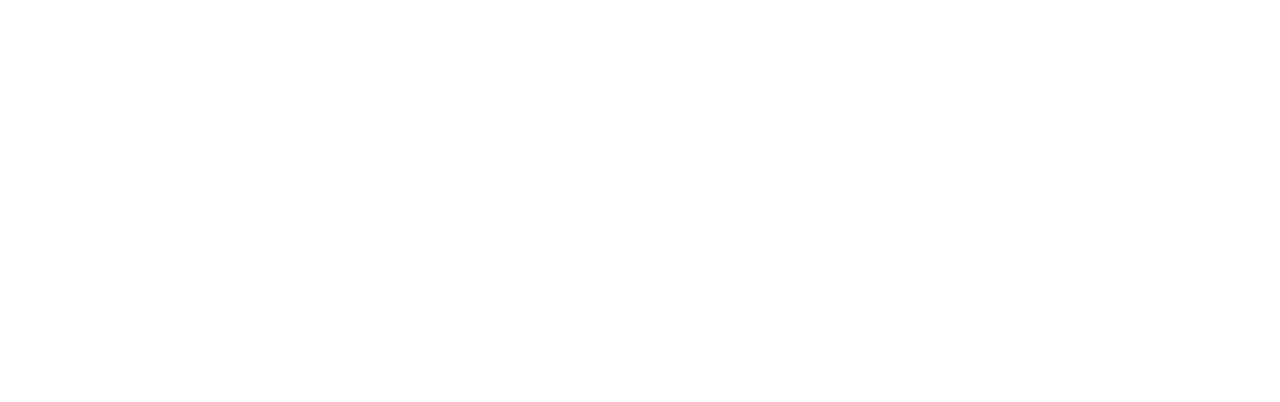
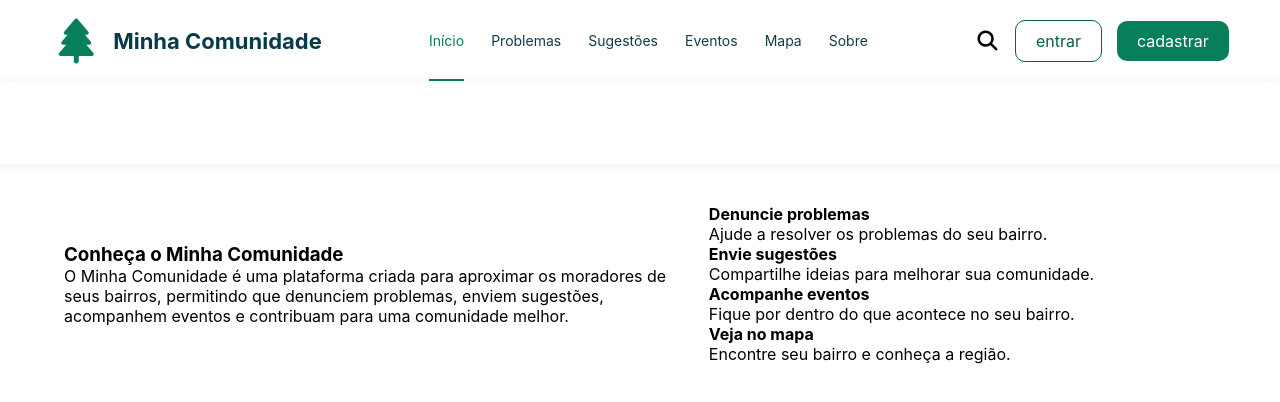
Before and after one commit to miguelssnt19-create/Projeto_Tcc_Minha_comunidade, a React (Create React App) app in the folder react-minha-comunidade/: page /sobre in a window 1280 px wide. Before the commit this address had no page. Shown: the top 402 px of the page. Built offline with nearby package versions, Linux system fonts and the light colour scheme.

Commit message:
Add Cabecalho component and refactor headers in multiple pages

```diff
--- /dev/null
+++ b/react-minha-comunidade/src/component/cabecalho/index.jsx
@@ -0,0 +1,75 @@
+import './index.scss';
+import { Link, useNavigate } from "react-router-dom";
+import { useState } from "react";
+
+export default function Cabecalho(){
+
+    const navegar = useNavigate();
+
+const [usuario, setUsuario] = useState(() => {
+    const dados = localStorage.getItem("minhaComunidadeUsuario");
+
+    return dados ? JSON.parse(dados) : null;
+});
+
+function sair() {
+    localStorage.removeItem("minhaComunidadeToken");
+    localStorage.removeItem("minhaComunidadeUsuario");
+
+    setUsuario(null);
+    navegar("/entrar");
+}
+
+
+    return(
+        <div>
+            <header>
+        <div className="logo">
+            <i className="fa-solid fa-tree"></i>
+
+            <div>
+                <h2>Minha Comunidade</h2>
+
+            </div>
+        </div>
+
+        <nav>
+            <a href="/" class="ativo">Início</a>
+            <a href="/problemas">Problemas</a>
+            <a href="/sugestoes">Sugestões</a>
+            <a href="/evento">Eventos</a>
+            <a href="/mapa">Mapa</a>
+            <a href="/sobre">Sobre</a>
+        </nav>
+
+<div className="acoes">
+    <i className="fa-solid fa-magnifying-glass"></i>
+
+    {usuario && (
+        <div className="usuario-logado">
+            <i className="fa-solid fa-circle-user"></i>
+            <span>{usuario.nome}</span>
+
+            <button onClick={sair} className="botao-sair">
+                Sair
+            </button>
+        </div>
+    )}
+
+    {!usuario && (
+        <>
+            <Link className="Entrar" to="/entrar">
+                entrar
+            </Link>
+
+            <Link className="Cadastrar" to="/cadastrar">
+                cadastrar
+            </Link>
+        </>
+    )}
+</div>
+    </header>
+        </div>
+    )
+
+}
--- /dev/null
+++ b/react-minha-comunidade/src/component/cabecalho/index.scss
@@ -0,0 +1,39 @@
+
+header {
+    height: 82px;
+    background: white;
+
+    display: flex;
+    align-items: center;
+    justify-content: space-between;
+
+    padding: 0 4%;
+
+    box-shadow: 0 2px 10px rgba(0,0,0,0.08);
+
+    position: sticky;
+    top: 0;
+    z-index: 1000;
+}
+
+.logo {
+    display: flex;
+    align-items: center;
+    gap: 12px;
+}
+
+.logo > i {
+    font-size: 40px;
+    color: #087f5b;
+}
+
+.logo h2 {
+    font-size: 22px;
+    color: #073b4c;
+}
+
+.logo p {
+    font-size: 12px;
+    color: #555;
+    margin-top: 3px;
+}
--- a/react-minha-comunidade/src/pages/app/App.js
+++ b/react-minha-comunidade/src/pages/app/App.js
@@ -2,7 +2,7 @@ import '@fortawesome/fontawesome-free/css/all.min.css';
 import './App.css';
 import { Link, useNavigate } from "react-router-dom";
 import { useState } from "react";
-
+import Cabecalho from '../../component/cabecalho';
 
 function App() {
 
@@ -26,52 +26,8 @@ function sair() {
 
   return (
     <div className="App">
-        <header>
-        <div className="logo">
-            <i className="fa-solid fa-tree"></i>
 
-            <div>
-                <h2>Minha Comunidade</h2>
-
-            </div>
-        </div>
-
-        <nav>
-            <a href="/" class="ativo">Início</a>
-            <a href="/problemas">Problemas</a>
-            <a href="/sugestoes">Sugestões</a>
-            <a href="/evento">Eventos</a>
-            <a href="/mapa">Mapa</a>
-            <a href="#sobre">Sobre</a>
-        </nav>
-
-<div className="acoes">
-    <i className="fa-solid fa-magnifying-glass"></i>
-
-    {usuario && (
-        <div className="usuario-logado">
-            <i className="fa-solid fa-circle-user"></i>
-            <span>{usuario.nome}</span>
-
-            <button onClick={sair} className="botao-sair">
-                Sair
-            </button>
-        </div>
-    )}
-
-    {!usuario && (
-        <>
-            <Link className="Entrar" to="/entrar">
-                entrar
-            </Link>
-
-            <Link className="Cadastrar" to="/cadastrar">
-                cadastrar
-            </Link>
-        </>
-    )}
-</div>
-    </header>
+     <Cabecalho />
 
 
 
--- a/react-minha-comunidade/src/pages/eventos/index.jsx
+++ b/react-minha-comunidade/src/pages/eventos/index.jsx
@@ -4,6 +4,8 @@ import { Link } from "react-router-dom";
 import api, { mensagemErro } from "../../services/api";
 import "@fortawesome/fontawesome-free/css/all.min.css";
 import "./index.css";
+import Cabecalho from '../../component/cabecalho';
+
 
 function formatarData(valor) {
   if (!valor) return "Data não informada";
@@ -97,30 +99,8 @@ export default function Evento() {
 
   return (
     <div className="site_evento">
-      <header>
-        <div className="logo">
-          <i className="fa-solid fa-tree"></i>
-          <div><h2>Minha Comunidade</h2></div>
-        </div>
 
-        <nav>
-          <Link to="/">Início</Link>
-          <Link to="/problemas">Problemas</Link>
-          <Link to="/sugestoes">Sugestões</Link>
-          <Link to="/evento">Eventos</Link>
-          <Link to="/mapa">Mapa</Link>
-          <Link to="/#sobre">Sobre</Link>
-        </nav>
-
-        <div className="acoes">
-          <Link to="/entrar">
-            <button type="button">Entrar</button>
-          </Link>
-          <Link to="/cadastrar">
-            <button type="button" className="cadastrar">Cadastrar</button>
-          </Link>
-        </div>
-      </header>
+      <Cabecalho />
 
       <main className="pagina-categoria">
         <Link className="voltar" to="/">
--- a/react-minha-comunidade/src/pages/problemas/index.jsx
+++ b/react-minha-comunidade/src/pages/problemas/index.jsx
@@ -3,6 +3,8 @@ import api, { mensagemErro } from "../../services/api";
 import { Link } from "react-router-dom";
 import "@fortawesome/fontawesome-free/css/all.min.css";
 import "./index.css";
+import Cabecalho from '../../component/cabecalho';
+
 
 export default function Problemas() {
   const [formulario, setFormulario] = useState({
@@ -49,41 +51,7 @@ export default function Problemas() {
     <div className="pag-problemas">
 
 
-      <header>
-        <div className="logo">
-          <i className="fa-solid fa-tree"></i>
-
-          <div>
-            <h2>Minha Comunidade</h2>
-          </div>
-        </div>
-
-        <nav>
-          <Link to="/">Início</Link>
-          <Link to="/problemas">Problemas</Link>
-          <Link to="/sugestoes">Sugestões</Link>
-          <Link to="/evento">Eventos</Link>
-          <Link to="/mapa">Mapa</Link>
-          <Link to="/#sobre">Sobre</Link>
-        </nav>
-
-        <div className="acoes">
-          <Link to="/entrar">
-            <button type="button">
-              Entrar
-            </button>
-          </Link>
-
-          <Link to="/cadastrar">
-            <button
-              type="button"
-              className="cadastrar"
-            >
-              Cadastrar
-            </button>
-          </Link>
-        </div>
-      </header>
+      <Cabecalho />
 
 
       <main className="pagina-categoria">
--- a/react-minha-comunidade/src/pages/sobre/index.css
+++ b/react-minha-comunidade/src/pages/sobre/index.css
@@ -0,0 +1,22 @@
+.MAE {
+    display: grid;
+    grid-template-columns: 1.1fr 0.9fr;
+    gap: 25px;
+
+    width: 90%;
+    max-width: 1200px;
+
+    margin: 40px auto;
+    align-items: center;
+
+
+
+}
+
+    .quadrado1 {
+    width: 100%;
+}
+
+.quadrado2 {
+    width: 100%;
+}
--- a/react-minha-comunidade/src/pages/sobre/index.jsx
+++ b/react-minha-comunidade/src/pages/sobre/index.jsx
@@ -1,5 +1,5 @@
 import './index.css'
-
+import Cabecalho from '../../component/cabecalho';
 
 
 export default function Sobre(){
@@ -7,6 +7,51 @@ export default function Sobre(){
     return(
         <div className='Pag-sobre'>
 
+            <Cabecalho />
+
+
+            <header className='imagem-texto'>
+
+            </header>
+
+
+                <div className='MAE'>
+
+                <div className='quadrado1'>
+                    <h3>Conheça o Minha Comunidade</h3>
+
+                    <p>O Minha Comunidade é uma plataforma criada para aproximar os moradores de seus bairros, permitindo que denunciem problemas, enviem sugestões, acompanhem eventos e contribuam para uma comunidade melhor.</p>
+
+                </div>
+
+                <div className='quadrado2'>
+
+                        <div className='Nume1'>
+                        <h4>Denuncie problemas</h4>
+                        <p>Ajude a resolver os problemas do seu bairro.</p>
+                        </div>
+
+                        <div className='Nume2'>
+                        <h4>Envie sugestões</h4>
+                        <p>Compartilhe ideias para melhorar sua comunidade.</p>
+                        </div>
+
+                        <div className='Nume3'>
+                        <h4>Acompanhe eventos</h4>
+                        <p>Fique por dentro do que acontece no seu bairro.</p>
+                        </div>
+
+                        <div className='Nume4'>
+                        <h4>Veja no mapa</h4>
+                        <p>Encontre seu bairro e conheça a região.</p>
+                        </div>
+
+                </div>
+
+                </div>
+
+
+
         </div>
     )
 
--- a/react-minha-comunidade/src/pages/sugestoes/index.jsx
+++ b/react-minha-comunidade/src/pages/sugestoes/index.jsx
@@ -3,6 +3,9 @@ import api, { mensagemErro } from "../../services/api";
 import { Link } from "react-router-dom";
 import "@fortawesome/fontawesome-free/css/all.min.css";
 import "./index.css";
+import Cabecalho from '../../component/cabecalho';
+
+
 
 export default  function Sugestoes() {
   const [formulario, setFormulario] = useState({
@@ -51,58 +54,7 @@ export default  function Sugestoes() {
     <div className="pag-sugestoes">
 
 
-      <header>
-        <div className="logo">
-          <i className="fa-solid fa-tree"></i>
-
-          <div>
-            <h2>Minha Comunidade</h2>
-          </div>
-        </div>
-
-        <nav>
-          <Link to="/">Início</Link>
-
-          <Link to="/problemas">
-            Problemas
-          </Link>
-
-          <Link to="/sugestoes">
-            Sugestões
-          </Link>
-
-          <Link to="/evento">
-            Eventos
-          </Link>
-
-          <Link to="/mapa">
-            Mapa
-          </Link>
-
-          <Link to="/#sobre">
-            Sobre
-          </Link>
-        </nav>
-
-        <div className="acoes">
-
-          <Link to="/entrar">
-            <button type="button">
-              Entrar
-            </button>
-          </Link>
-
-          <Link to="/cadastrar">
-            <button
-              type="button"
-              className="cadastrar"
-            >
-              Cadastrar
-            </button>
-          </Link>
-
-        </div>
-      </header>
+      <Cabecalho />
 
 
       <main className="pagina-categoria">
--- a/react-minha-comunidade/src/router.jsx
+++ b/react-minha-comunidade/src/router.jsx
@@ -6,6 +6,7 @@ import Evento from './pages/eventos/index.jsx';
 import Mapa from './pages/mapa/index.jsx';
 import Problemas from './pages/problemas/index.jsx';
 import Sugestoes from './pages/sugestoes/index.jsx';
+import Sobre from './pages/sobre/index.jsx';
 import { BrowserRouter, Route, Routes } from 'react-router-dom';
 
 
@@ -20,6 +21,7 @@ export default function Router() {
             <Route path='/mapa' element={<Mapa />} />
             <Route path='/problemas' element={<Problemas />} />
             <Route path='/sugestoes' element={<Sugestoes />} />
+            <Route path='/sobre' element={<Sobre />} />
 
         </Routes>
     </BrowserRouter>
```
Also changed, not shown: react-minha-comunidade/src/pages/mapa/index.jsx (+21 -7 lines).
